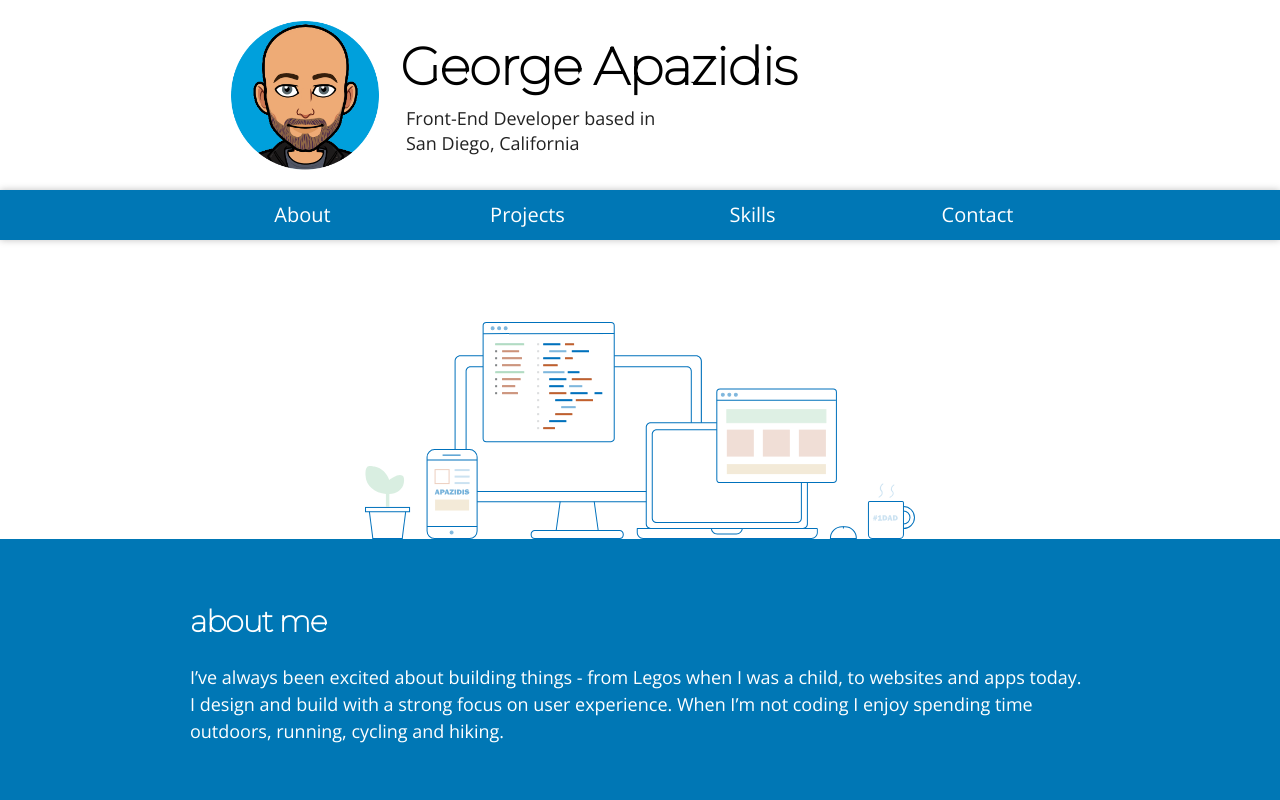
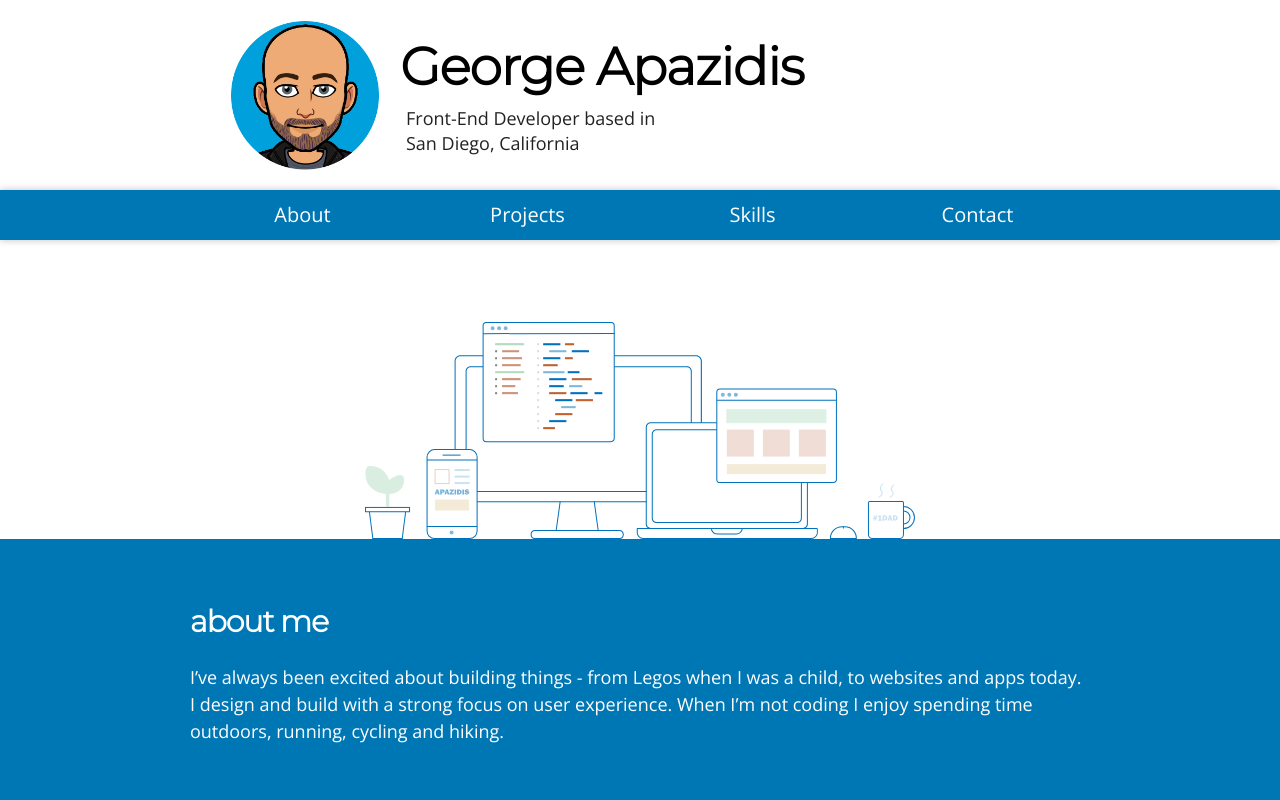
Before and after one commit to george-apazidis/portfolio, a plain HTML site: page index.html in a window 1280 px wide. Shown: the top 800 px of the page. Drawn offline with nearby package versions, Linux system fonts and the light colour scheme.

Commit message:
updated header font

```diff
--- a/index.html
+++ b/index.html
@@ -3,7 +3,7 @@
 <head>
     <title>George Apazidis - Front-End Developer</title>
     <meta name="viewport" content="width=device-width, initial-scale=1">
-    <link href="https://fonts.googleapis.com/css?family=Montserrat:100|Open+Sans" rel="stylesheet">
+    <link href="https://fonts.googleapis.com/css?family=Montserrat:300|Open+Sans" rel="stylesheet">
     <link rel="stylesheet" href="https://use.fontawesome.com/releases/v5.8.1/css/all.css" integrity="sha384-50oBUHEmvpQ+1lW4y57PTFmhCaXp0ML5d60M1M7uH2+nqUivzIebhndOJK28anvf" crossorigin="anonymous">
     <link rel="stylesheet" type="text/css" href="normalize.css">
     <link rel="stylesheet" type="text/css" href="main.css">
```
